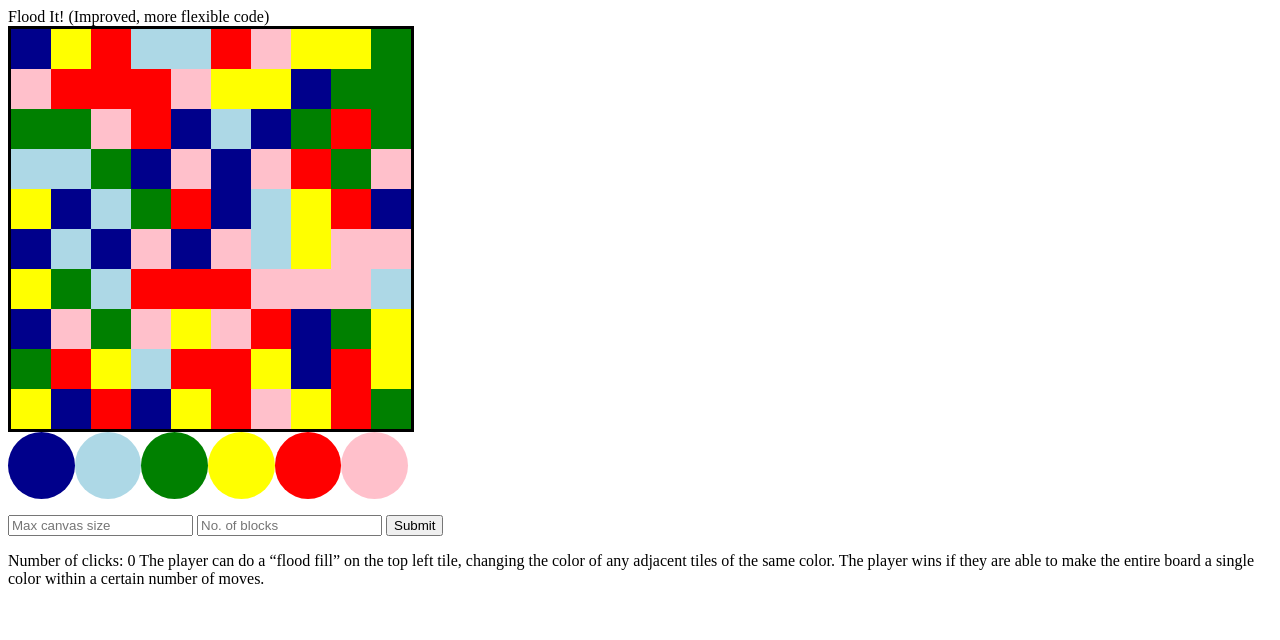
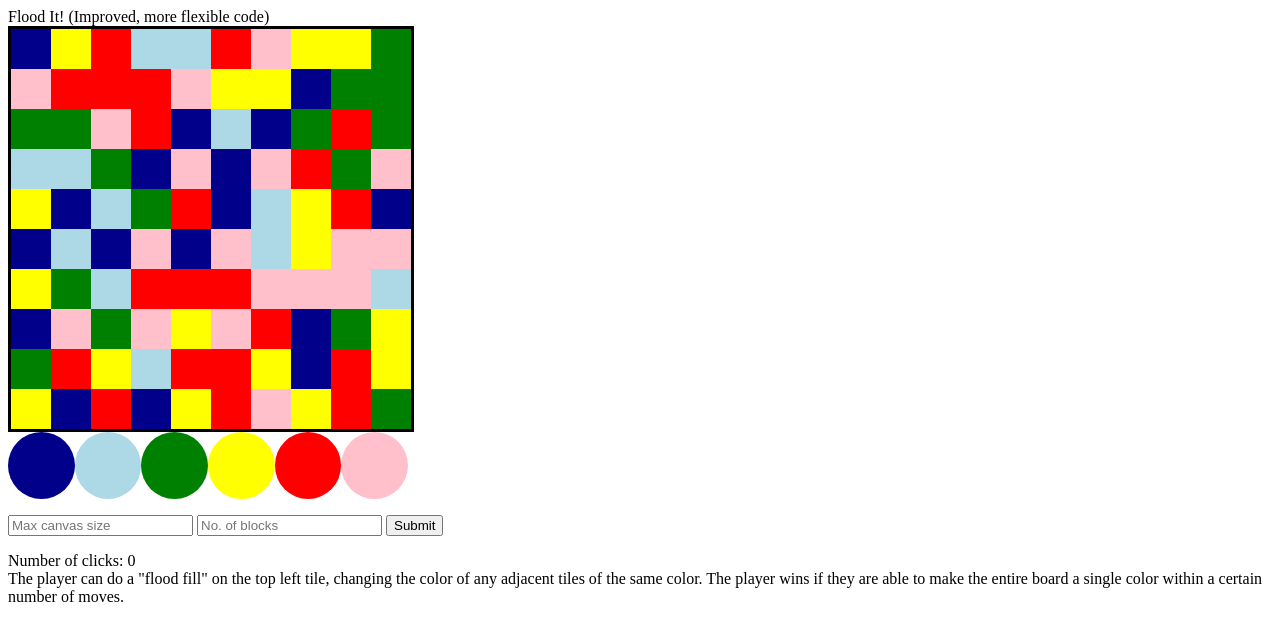
Before and after one commit to AmaanC/FloodIt, a plain HTML site: page index.html in a window 1280 px wide. Drawn offline with Linux system fonts and the light colour scheme.

Commit message:
formatting

```diff
--- a/index.html
+++ b/index.html
@@ -12,7 +12,8 @@ Flood It! (Improved, more flexible code)<br>
 <p>
 Number of clicks: <span id='clicks'>0</span>
 
-The player can do a “flood fill” on the top left tile, changing the color of any adjacent tiles of the same color. The player wins if they are able to make the entire board a single color within a certain number of moves.
+<br>
+The player can do a "flood fill" on the top left tile, changing the color of any adjacent tiles of the same color. The player wins if they are able to make the entire board a single color within a certain number of moves.
 <script src='game.js'></script>
 <script>
 document.getElementById('form').addEventListener('submit', function(){
```
